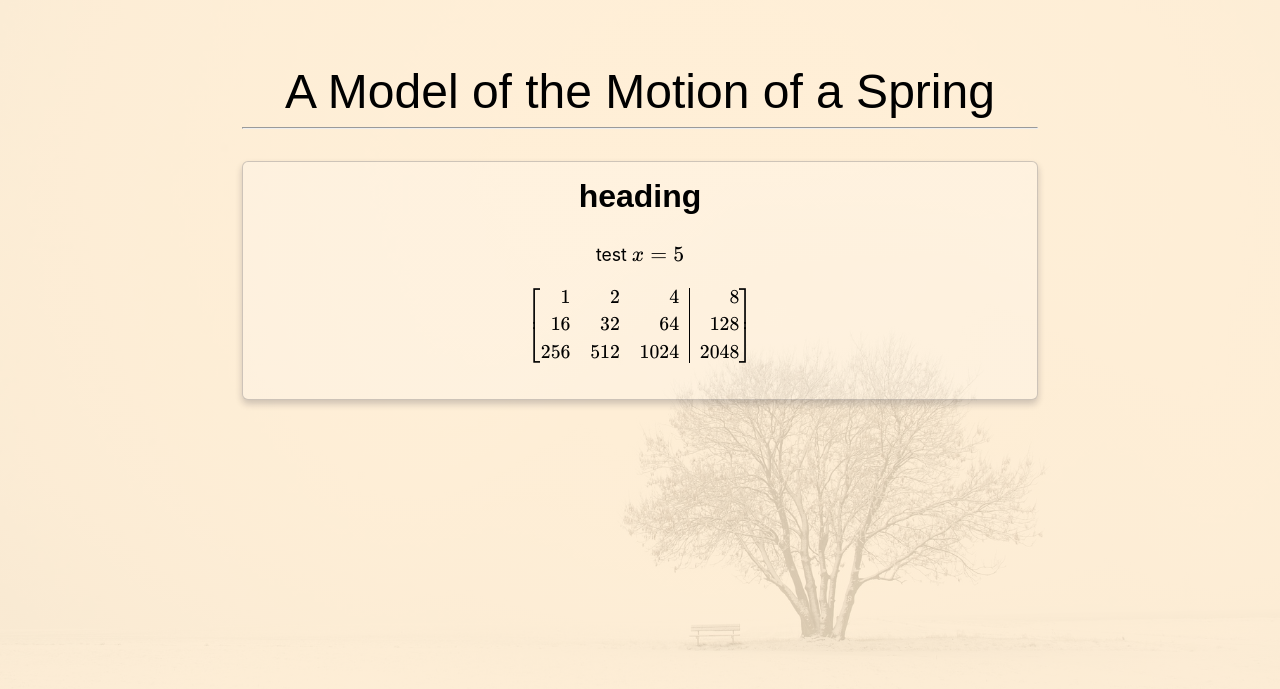
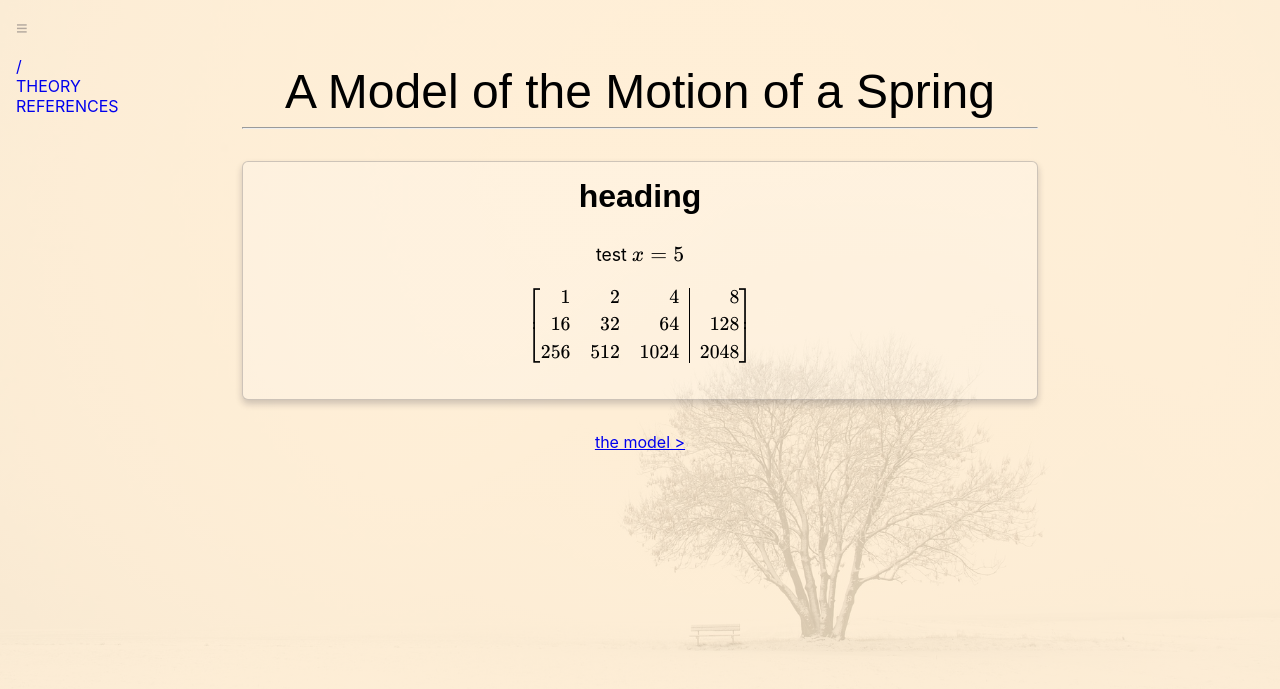
Before and after one commit to dulldesk/spring, a Jekyll site: the page built from index.md, in a window 1280 px wide. Shown: the top 689 px of the page. Built offline with Jekyll 4.4.1, drawn with Linux system fonts in a browser that asks for light colours; some web fonts are replaced.

Commit message:
Add navigation and pagination
Temporary

```diff
--- /dev/null
+++ b/_includes/nav.html
@@ -0,0 +1,8 @@
+<nav>
+	<span>&equiv;</span>
+	<ul>
+		<li><a href="/">/</a></li>
+		<li><a href="/theory/">Theory</a></li>
+		<li><a href="/references/">References</a></li>
+	</ul>
+</nav>
--- /dev/null
+++ b/_includes/pagination.html
@@ -0,0 +1,12 @@
+<footer class="paginate">
+	{%- if page.previous_url and page.previous_page -%}
+		<span class="previous">
+			<a href="{{ page.previous_url | relative_url }}">{{ page.previous_page }} ></a>
+		</span>
+	{%- endif -%}
+	{%- if page.next_url and page.next_page -%}
+		<span class="next">
+			<a href="{{ page.next_url | relative_url }}">{{ page.next_page }} ></a>
+		</span>
+	{%- endif -%}
+</footer>
--- a/_layouts/base.html
+++ b/_layouts/base.html
@@ -10,8 +10,10 @@
 <body>
 	<main>
 		{{ content }}
+		{% include pagination.html %}
 	</main>
 	<div class="background"></div>
+	{% include nav.html %}
 	{%- if page.mathjax -%}
 		<script src="https://polyfill.io/v3/polyfill.min.js?features=es6"></script>
 		<script id="MathJax-script" async src="https://cdn.jsdelivr.net/npm/mathjax@3.2/es5/tex-mml-chtml.js"></script>
--- /dev/null
+++ b/_sass/components/nav.scss
@@ -0,0 +1,33 @@
+@import "../colours";
+
+nav {
+	position: absolute;
+	left: 1rem;
+	top: 1rem;
+
+	color: rgba($text, 0.3);
+	text-transform: uppercase;
+
+	span:first-child {
+		font-size: 1.25rem;
+		font-weight: bold;
+		cursor: pointer;
+		user-select: none;
+	}
+	ul {
+		padding-left: 0;
+	}
+	li {
+		list-style-type: none;
+		font-size: 1rem;
+	}
+	a {
+		text-decoration: none;
+		width: 100%;
+		display: inline-block;
+
+		&:hover {
+
+		}
+	}
+}
--- a/_sass/main.scss
+++ b/_sass/main.scss
@@ -1,5 +1,6 @@
 @import "base.scss";
 @import "layouts/references.scss";
 @import "components/background.scss";
+@import "components/nav.scss";
 @import "components/box.scss";
 @import "components/bookmarks.scss";
--- a/index.md
+++ b/index.md
@@ -1,5 +1,7 @@
 ---
 heading: A Model of the Motion of a Spring
+next_page: the model
+next_url: /theory/
 ---
 
 {% capture block %}
```
